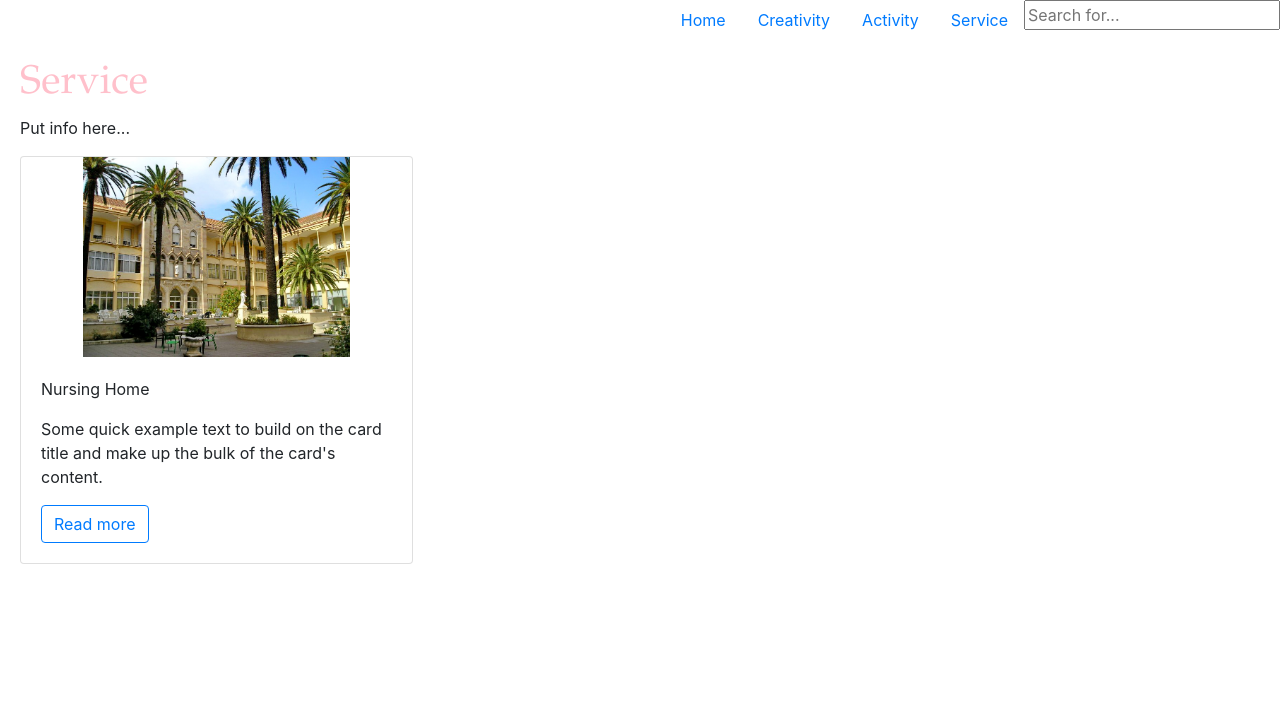
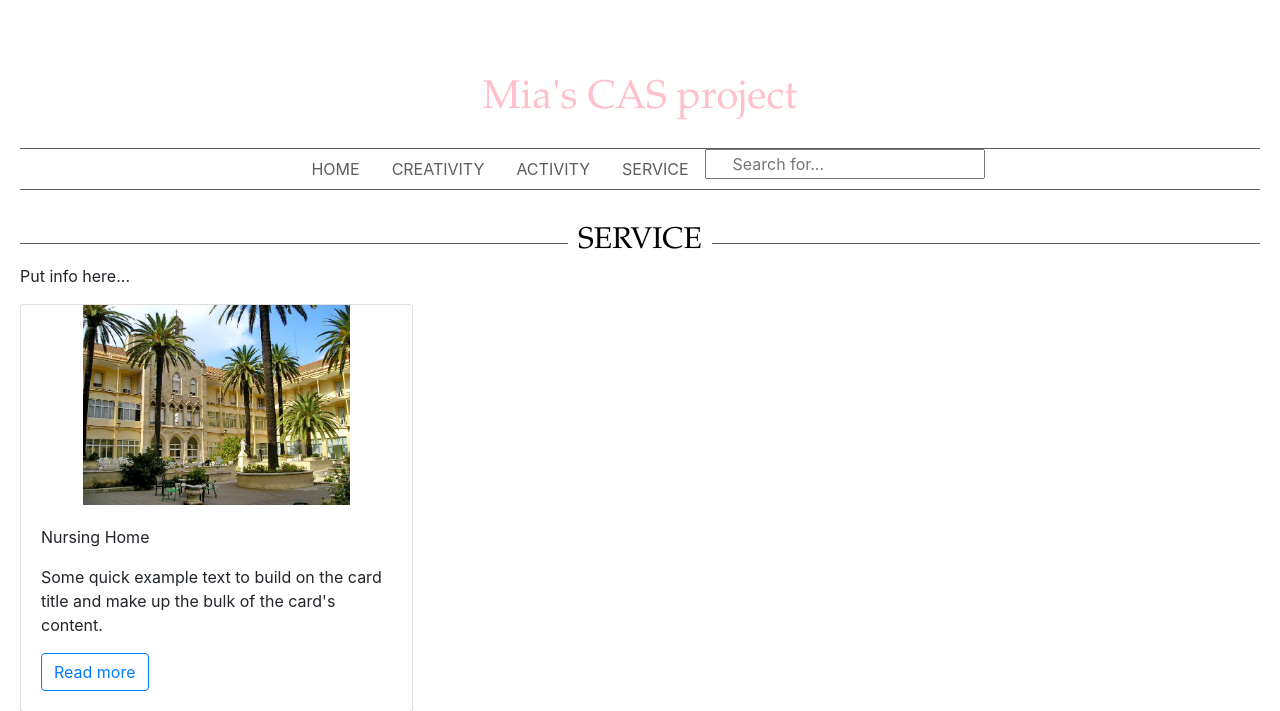
Before and after one commit to Miapulido/CASblog, a Flask app: page /service in a window 1280 px wide. Shown: the top 711 px of the page. Run offline with Flask 2, Linux system fonts and the light colour scheme; data comes from the database, SQL or seed files in the repository; some libraries are stand-ins or nearby versions.

Commit message:
front end design changes

```diff
--- a/static/css/main.css
+++ b/static/css/main.css
@@ -1,6 +1,7 @@
 h1 {
   font-family: "Palatino Linotype", "Book Antiqua", Palatino, serif; /* https://www.w3schools.com/cssref/css_websafe_fonts.asp */
   color: pink;
+  margin-bottom: 25px;
 }
 
 .col {
@@ -39,6 +40,28 @@ img:hover {
   margin-left: 100px;
 }
 
+.title_h1 {
+  margin-top: 75px;
+  text-align: center;
+}
+
+.span_subtitle {
+  background-color: white;
+  padding-left: 10px;
+  padding-right: 10px;
+}
+
+.h1_subtitle {
+  width: 100%;
+  text-align: center;
+  border-bottom: 1px solid #5f5e5e;
+  line-height: 0.1em;
+  margin: 10px 0 20px;
+  color: black;
+  font-size: 30px;
+  margin-top: 50px;
+}
+
 .content_body {
   margin: 20px;
 }
@@ -47,3 +70,23 @@ img:hover {
   float: right;
   width: 600px;
 }
+
+.nav {
+border-top: 1px solid #5f5e5e;
+text-align: center;
+margin: 10px 20px 20px;
+border-bottom: 1px solid #5f5e5e;
+ }
+
+.nav-link {
+color:#5b5d5f;
+}
+
+.nav-link:hover {
+  font-weight: bold;
+  color:#5b5d5f;
+}
+
+.input_search {
+  padding-left: 26px;
+}
--- a/templates/activity.html
+++ b/templates/activity.html
@@ -1,5 +1,5 @@
 {% extends "layout.html" %}
 {% block content %}
-  <h1>Activity</h1>
+<h1 class="h1_subtitle"><span class="span_subtitle">ACTIVITY</span></h1>
   <div><p>Put info here...</p></div>
 {% endblock %}
--- a/templates/creativity.html
+++ b/templates/creativity.html
@@ -1,5 +1,5 @@
 {% extends "layout.html" %}
 {% block content %}
-  <h1>Creativity</h1>
+  <h1 class="h1_subtitle"><span class="span_subtitle">CREATIVITY</span></h1>
   <div><p>Put info here...</p></div>
 {% endblock %}
--- a/templates/home.html
+++ b/templates/home.html
@@ -1,5 +1,4 @@
 {% extends "layout.html" %}
 {% block content %}
-  <h1>Mia's CAS project</h1>
   <div><p>Put info here...</p></div>
 {% endblock %}
--- a/templates/layout.html
+++ b/templates/layout.html
@@ -1,6 +1,6 @@
 <!doctype html>
 <head>
-  <title>Hello from Flask</title>
+  <title>Mia's CAS project</title>
   <!-- Required Meta Tags -->
   <meta charset="utf-8">
   <meta name="viewport" content="width=device-width, initial-scale=1, shrink-to-fit=no">
@@ -10,21 +10,22 @@
   <link rel="stylesheet" href="{{ url_for('static', filename='css/main.css') }}">
 </head>
   <body>
-    <ul class="nav justify-content-end">
+    <h1 class="title_h1">Mia's CAS project</h1>
+    <ul class="nav justify-content-center">
       <li class="nav-item">
-        <a class="nav-link active" href="/">Home</a>
+        <a class="nav-link active" href="/">HOME</a>
       </li>
       <li class="nav-item">
-        <a class="nav-link" href="/creativity">Creativity</a>
+        <a class="nav-link" href="/creativity">CREATIVITY</a>
       </li>
       <li class="nav-item">
-        <a class="nav-link" href="/activity">Activity</a>
+        <a class="nav-link" href="/activity">ACTIVITY</a>
       </li>
       <li class="nav-item">
-        <a class="nav-link" href="/service">Service</a>
+        <a class="nav-link" href="/service">SERVICE</a>
       </li>
       <li class="nav-item">
-        <input type="text" placeholder="Search for...">
+        <input type="text" class="input_search" placeholder="Search for...">
       </li>
     </ul>
     <div class="content_body">
--- a/templates/service.html
+++ b/templates/service.html
@@ -1,5 +1,5 @@
 {% extends "layout.html" %}
 {% block content %}
-  <h1>Service</h1>
+<h1 class="h1_subtitle"><span class="span_subtitle">SERVICE</span></h1>
   <div><p>Put info here...</p></div>
 {% endblock %}
```
